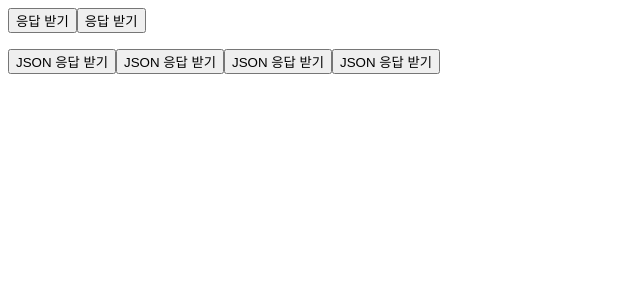
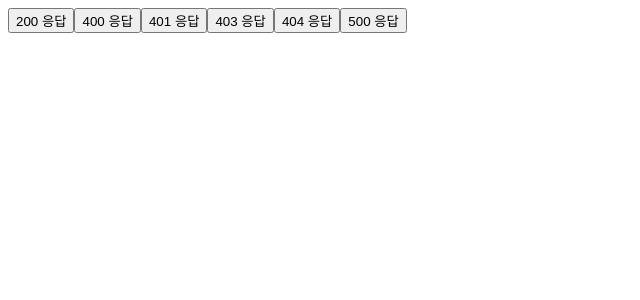
Before and after one commit to kybcod/react, a React (Vite) app: page / in a window 1280 px wide. Shown: the top 300 px of the page, without its empty margins (0-640 px from the left). Built offline with nearby package versions, Linux system fonts and the light colour scheme.

Commit message:
응답 코드, catch()

```diff
--- a/src/App.jsx
+++ b/src/App.jsx
@@ -1,44 +1,52 @@
-import React, {useState} from "react";
+import React from 'react';
 import axios from "axios";
 
 function App(props) {
-  const [result, setResult] = useState("");
-  function handleClick1() {
-    axios.get("/api/main42/sub1").then((param) => {
-      console.log(param.data);
+    function handleClick200() {
+        axios.get("/api/main43/sub1")
+            .then(response => {
+                console.log("200 응답");
             });
     }
 
-  function handleClick2() {
-    axios.get("/api/main42/sub2").then((param) => setResult(param.data));
+    function handleClick400() {
+        axios.get("/api/main43/sub2").
+        then((res)=> console.log("400 응답"))
+            .catch(()=> console.log("catch 400 응답"));
     }
 
-    function handleClick3() {
-        axios.get("/api/main42/sub3").then((res)=> console.log(res.data));
+    function handelClick401() {
+        axios.get("/api/main43/sub3")
+            .then((res)=> console.log("401 응답"))
+            .catch(()=> console.log("catch 401 응답"));
     }
 
-  function handleClick4() {
-    axios.get("/api/main42/sub4").then((param)=> console.log(param.data));
+    function handelClick403() {
+        axios.get("/api/main43/sub4")
+            .then((res)=> console.log("403 응답"))
+            .catch(()=> console.log("catch 403 응답"));
     }
 
-    function handleClick5() {
-        axios.get("/api/main42/sub5").then((param)=> console.log(param.data));
+    function handelClick404() {
+        axios.get("/api/main43/sub5")
+            .then((res)=> console.log("404 응답"))
+            .catch(()=> console.log("catch 404 응답"));
     }
 
-  function handleClick6() {
-    axios.get("/api/main42/sub6").then((param)=> console.log(param.data));
+    function handelClick500() {
+        axios.get("/api/main43/sub6")
+            .then((res)=> console.log("500 응답"))
+            .catch(()=> console.log("catch 500 응답"));
     }
 
     return (
         <div>
-      <button onClick={handleClick1}>응답 받기</button>
-      <button onClick={handleClick2}>응답 받기</button>
-      <br/>
-      <p>{result}</p>
-        <button onClick={handleClick3}>JSON 응답 받기</button>
-        <button onClick={handleClick4}>JSON 응답 받기</button>
-        <button onClick={handleClick5}>JSON 응답 받기</button>
-        <button onClick={handleClick6}>JSON 응답 받기</button>
+          <button onClick={handleClick200}>200 응답</button>
+          <button onClick={handleClick400}>400 응답</button>
+          <button onClick={handelClick401}>401 응답</button>
+          <button onClick={handelClick403}>403 응답</button>
+          <button onClick={handelClick404}>404 응답</button>
+          <button onClick={handelClick500}>500 응답</button>
         </div>
     );
 }
```
Lines whose indentation alone changed are shown as unchanged.
